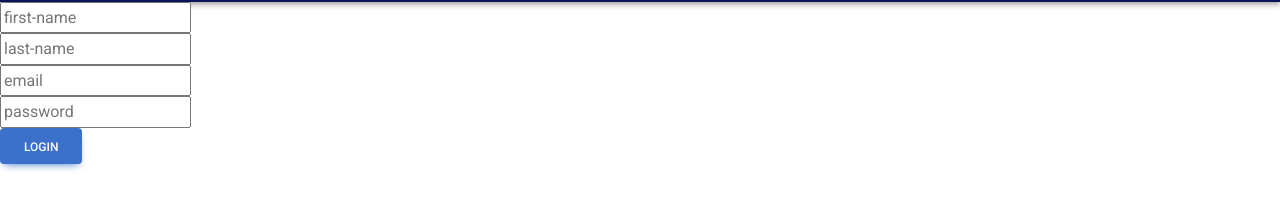
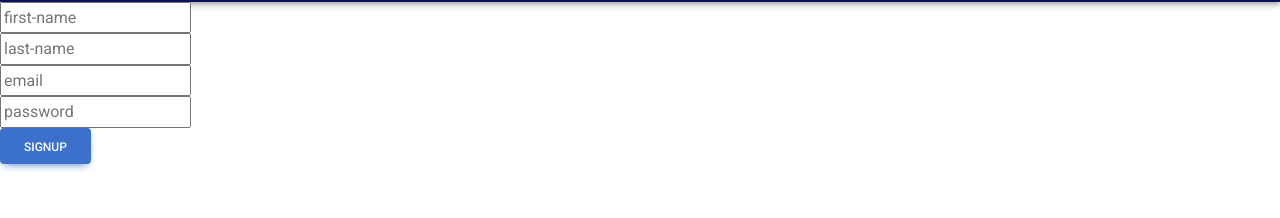
Before and after one commit to legend7bot/drugs-reporter, a React (Create React App) app in the folder drugs-reporter/: page /signup in a window 1280 px wide. Shown: the part 67-285 px from the top of the page. Built offline with nearby package versions, Linux system fonts and the light colour scheme.

Commit message:
correct final touches

```diff
--- a/drugs-reporter/src/pages/Login.jsx
+++ b/drugs-reporter/src/pages/Login.jsx
@@ -18,7 +18,7 @@ function Login() {
         <input type={"email"} name="email" placeholder="email" onChange={handleChange}></input><br></br>
         <input type={"password"} name="password" placeholder="password" onChange={handleChange}></input><br></br>
       </form>
-      <button className='btn btn-primary' onClick={() => { console.log(data) }}>signup</button>
+      <button className='btn btn-primary' onClick={() => { console.log(data) }}>Login</button>
     </>
   )
 }
--- a/drugs-reporter/src/pages/Signup.jsx
+++ b/drugs-reporter/src/pages/Signup.jsx
@@ -24,7 +24,7 @@ function Signup() {
             <input type={"email"} name="email" placeholder="email" onChange={handleChange}></input><br></br>
             <input type={"password"} name="password" placeholder="password" onChange={handleChange}></input><br></br>
         </form>
-        <button className='btn btn-primary' onClick={()=>{console.log(data)}}>Login</button>
+        <button className='btn btn-primary' onClick={()=>{console.log(data)}}>signup</button>
     </>
   )
 }
```
